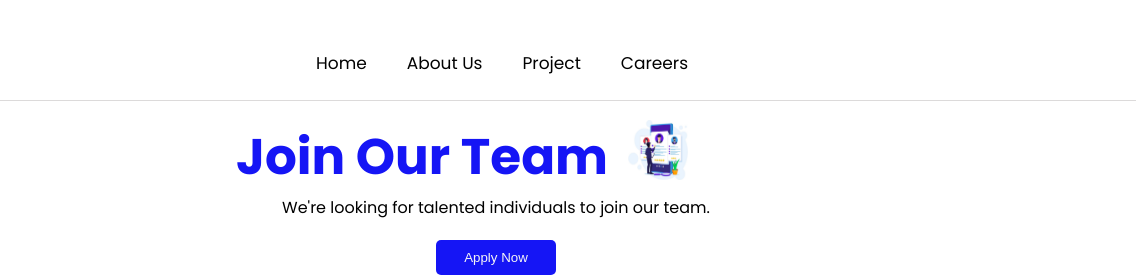
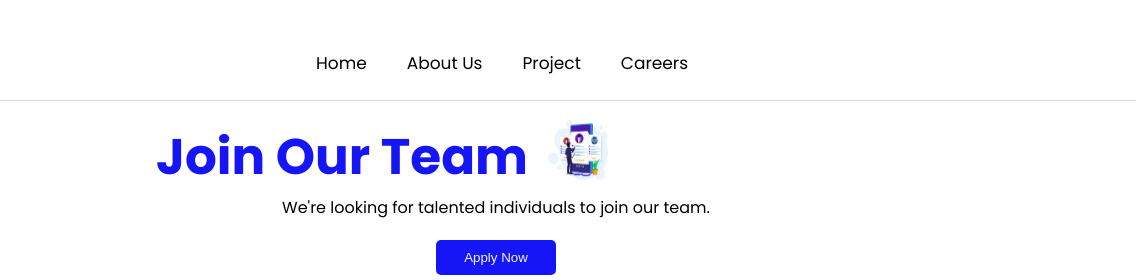
Before and after one commit to SindhubairaviNirmala/Company, a plain HTML site: page careers.html in a window 1280 px wide. Shown: the top 280 px of the page, 144-1280 px from the left. Drawn offline with Linux system fonts and the light colour scheme.

Commit message:
remodified

```diff
--- a/styles.css
+++ b/styles.css
@@ -84,7 +84,7 @@ button a{
 }
 h1{
     font-size: 50px;
-    margin-left: 380px;
+    margin-left: 300px;
     color: rgb(21, 21, 245);
 }
 .hire img{
```
